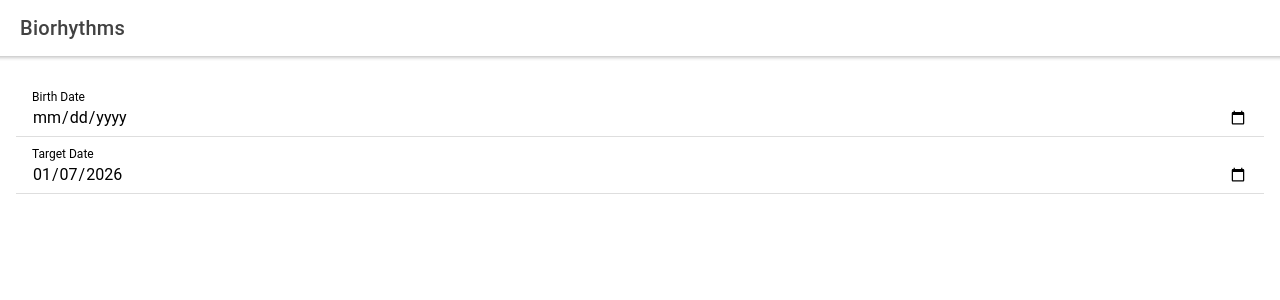
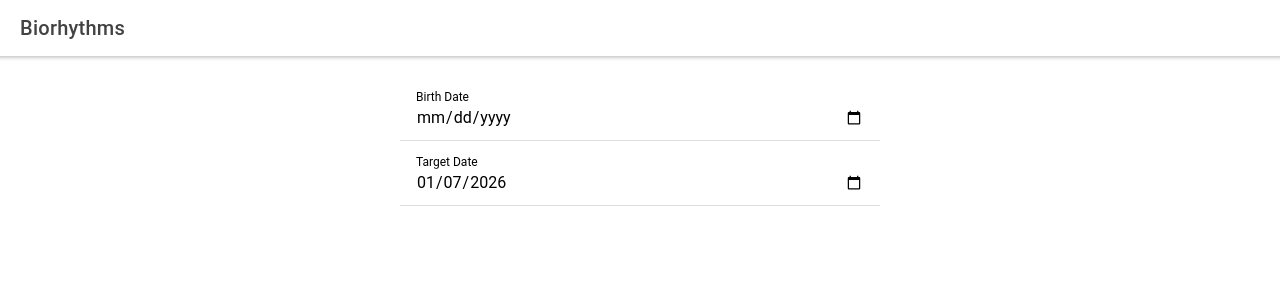
Before and after one commit to roryjarrard/biorhythm-calculator, a React (Create React App) app: page / in a window 1280 px wide. Shown: the top 300 px of the page. Built offline with nearby package versions, Linux system fonts and the light colour scheme.

Commit message:
Condense desktop layout and clean up biorhythm comment
Cap and center content width on desktop viewports (>=768px) with
tighter card/list spacing, while leaving mobile styling untouched.
Also drop a stray comment and note the biorhythm cycle lengths.

```diff
--- /dev/null
+++ b/src/App.css
@@ -0,0 +1,28 @@
+@media (min-width: 768px) {
+  .page-content {
+    max-width: 480px;
+    margin: 0 auto;
+  }
+
+  .page-content ion-item {
+    --padding-top: 4px;
+    --padding-bottom: 4px;
+    --min-height: 40px;
+  }
+
+  .page-content ion-list {
+    --ion-safe-area-top: 0;
+    padding-top: 4px;
+    padding-bottom: 4px;
+  }
+
+  .page-content ion-card-content {
+    padding-top: 8px;
+    padding-bottom: 8px;
+  }
+
+  .page-content ion-card-header {
+    padding-top: 8px;
+    padding-bottom: 4px;
+  }
+}
--- a/src/App.js
+++ b/src/App.js
@@ -3,6 +3,7 @@ import { useState } from 'react'
 
 import BiorhythmCard from './components/BiorhythmCard'
 import { useStoredState } from './lib/hooks/hooks'
+import './App.css'
 
 const getTodayDateString = () => {
   return new Date().toISOString().split('T')[0]
@@ -20,6 +21,7 @@ function App() {
         </IonToolbar>
       </IonHeader>
       <IonContent className="ion-padding">
+        <div className="page-content">
           {Boolean(dob) &&
             <BiorhythmCard dob={dob} targetDate={targetDate} />
           }
@@ -37,8 +39,7 @@ function App() {
             </IonItem>
 
           </IonList>
-
-
+        </div>
       </IonContent>
     </IonApp>
   )
--- a/src/lib/biorhythms.js
+++ b/src/lib/biorhythms.js
@@ -1,45 +1,50 @@
-import dayjs from "dayjs"
+import dayjs from "dayjs";
 
 export function calculateBiorhythms(birthDateIso, targetDateIso) {
   return {
-        physical: calculateBiorhythm(birthDateIso, targetDateIso, 'physical'),
-        emotional: calculateBiorhythm(birthDateIso, targetDateIso, 'emotional'),
-        intellectual: calculateBiorhythm(birthDateIso, targetDateIso, 'intellectual')
-    }
+    physical: calculateBiorhythm(birthDateIso, targetDateIso, "physical"),
+    emotional: calculateBiorhythm(birthDateIso, targetDateIso, "emotional"),
+    intellectual: calculateBiorhythm(
+      birthDateIso,
+      targetDateIso,
+      "intellectual",
+    ),
+  };
 }
 
 export function calculateBiorhythmSeries(birthDate, centralDate, range) {
-    const series = []
+  const series = [];
 
-    const centralDay = dayjs(centralDate)
+  const centralDay = dayjs(centralDate);
   for (let diff = -range; diff <= range; diff++) {
-        const targetDay = centralDay.add(diff, 'day')
-        const biorhythms = calculateBiorhythms(birthDate, targetDay)
+    const targetDay = centralDay.add(diff, "day");
+    const biorhythms = calculateBiorhythms(birthDate, targetDay);
 
-        series.push({ date: targetDay.format('D MMM'), ...biorhythms })
+    series.push({ date: targetDay.format("D MMM"), ...biorhythms });
   }
 
-    return series
+  return series;
 }
 
 export function calculateBiorhythm(birthDateIso, targetDateIso, attribute) {
-    const birthDay = dayjs(birthDateIso)
-    const targetDay = dayjs(targetDateIso)
-    const diff = targetDay.diff(birthDay, 'day')
+  const birthDay = dayjs(birthDateIso);
+  const targetDay = dayjs(targetDateIso);
+  const diff = targetDay.diff(birthDay, "day");
 
-    let factor
+  // standard biorhythm cycle lengths in days
+  let factor;
   switch (attribute) {
-        case 'physical':
-            factor = 23
-            break
-        case 'emotional':
-            factor = 28
-            break
-        case 'intellectual':
-            factor = 33
-            break
+    case "physical":
+      factor = 23;
+      break;
+    case "emotional":
+      factor = 28;
+      break;
+    case "intellectual":
+      factor = 33;
+      break;
     default:
-            factor = 0
+      factor = 0;
   }
-    return Math.sin((2 * Math.PI * diff) / factor)
+  return Math.sin((2 * Math.PI * diff) / factor);
 }
```
Lines whose indentation alone changed are shown as unchanged.
